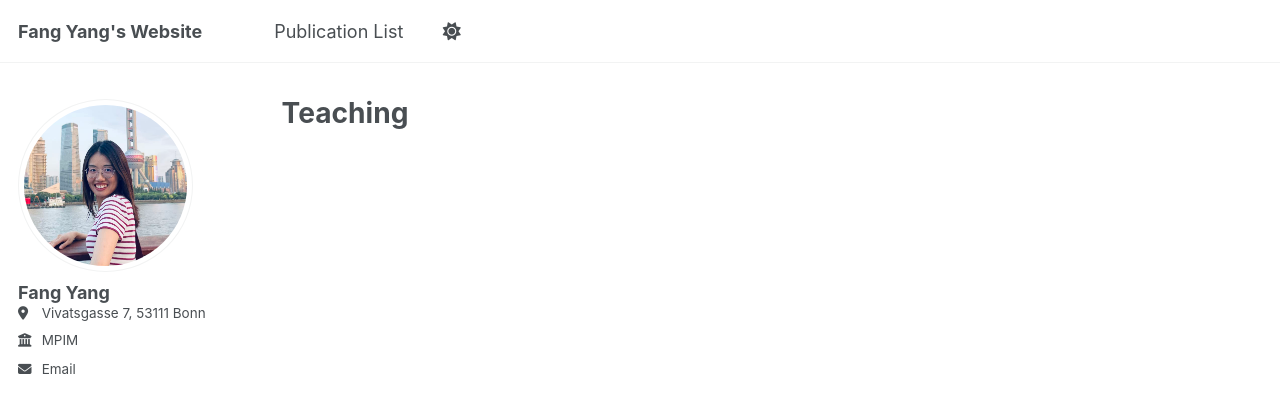
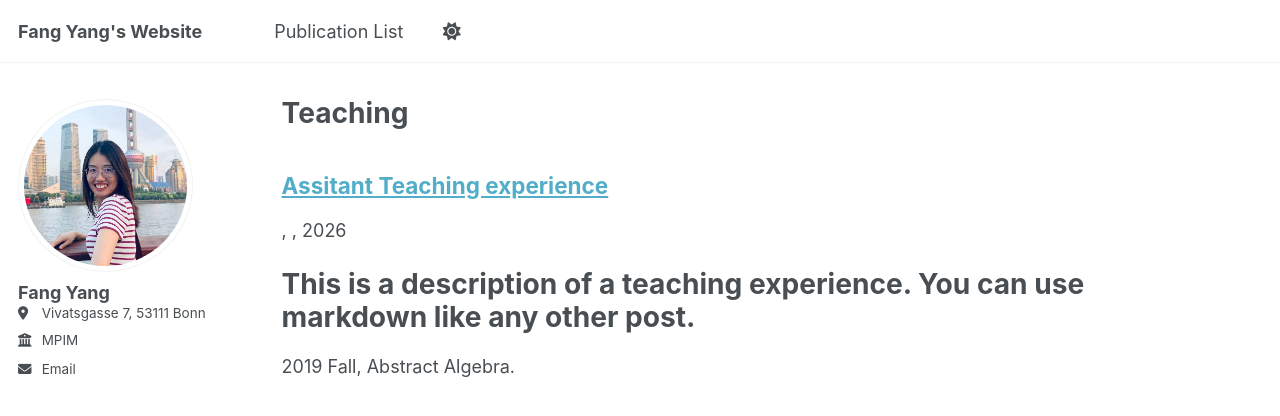
Before and after one commit to FangYang-math/FangYang-math.github.io, a Jekyll site: the page built from _pages/teaching.html, in a window 1280 px wide. Shown: the top 416 px of the page. Built offline with Jekyll 4.4.1, drawn with Linux system fonts in a browser that asks for light colours; a file with an impossible date is left out.

Commit message:
Update 2014-spring-teaching-1.md

```diff
--- a/_teaching/2014-spring-teaching-1.md
+++ b/_teaching/2014-spring-teaching-1.md
@@ -2,9 +2,9 @@
 title: "Assitant Teaching experience "
 collection: teaching
 category: TA
-type: "Astract Algebra"
 permalink: /teaching/2014-spring-teaching-1
-date: 2019
 ---
 
 This is a description of a teaching experience. You can use markdown like any other post.
+=====
+2019 Fall, Abstract Algebra.
```
